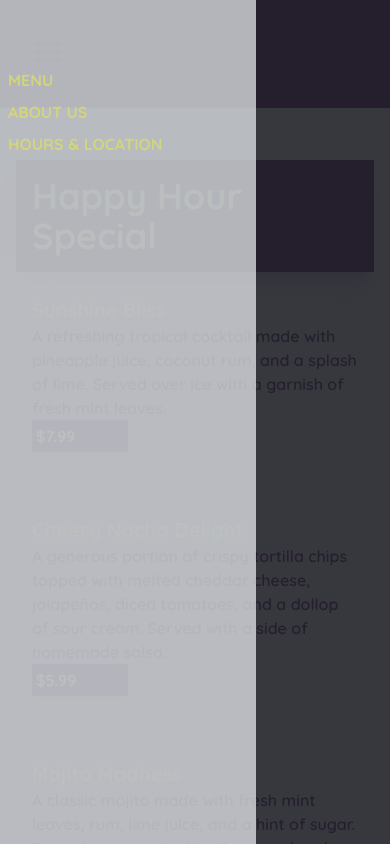
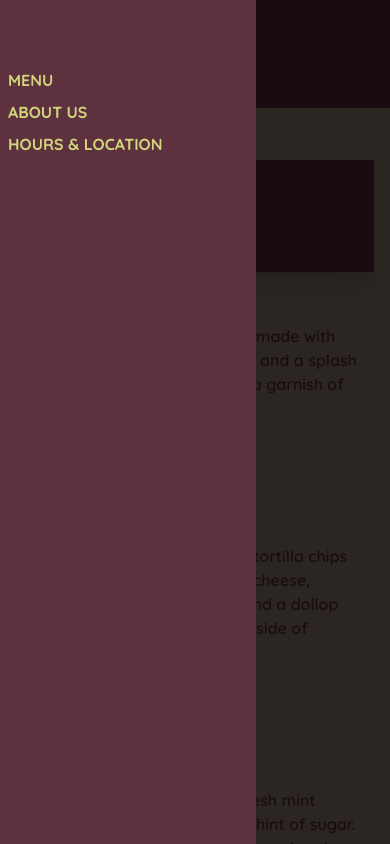
Before and after one commit to ultraburgundy/savorique, a Next.js app: page /menu in a window 390 px wide. Both pictures are taken after a click on the button 48 px from the left and 52 px from the top of the page. Shown: the top 844 px of the page. Built offline with nearby package versions, Linux system fonts and the light colour scheme.

Commit message:
adjusted hamburger

```diff
--- a/src/app/components/nav.tsx
+++ b/src/app/components/nav.tsx
@@ -36,7 +36,7 @@ export default function Navbar() {
           onClick={toggleMenu}
         >
           <svg
-            className="w-8 h-8 stroke-gray-800"
+            className="w-8 h-8 stroke-[#D3D57C]"
             viewBox="0 0 24 24"
             xmlns="http://www.w3.org/2000/svg"
           >
@@ -56,14 +56,14 @@ export default function Navbar() {
 
         {isMenuOpen && (
           <div
-            className="fixed inset-0 z-40 bg-gray-900 bg-opacity-75"
+            className="fixed inset-0 z-40 bg-black bg-opacity-75"
             onClick={toggleMenu}
           ></div>
         )}
         <ul
           className={`fixed top-0 left-0 h-full w-64 overflow-y-auto transition-transform transform ${
             isMenuOpen ? "translate-x-0" : "-translate-x-full"
-          } md:transform-none md:relative md:flex md:items-center md:space-x-4 pt-16 md:pt-0 uppercase font-bold bg-gray-200 z-50 bg-opacity-75 md:bg-transparent md:w-auto`}
+          } md:transform-none md:relative md:flex md:items-center md:space-x-4 pt-16 md:pt-0 uppercase font-bold bg-[#5E313E] z-50  md:bg-transparent md:w-auto`}
         >
           <li>
             <a
```
